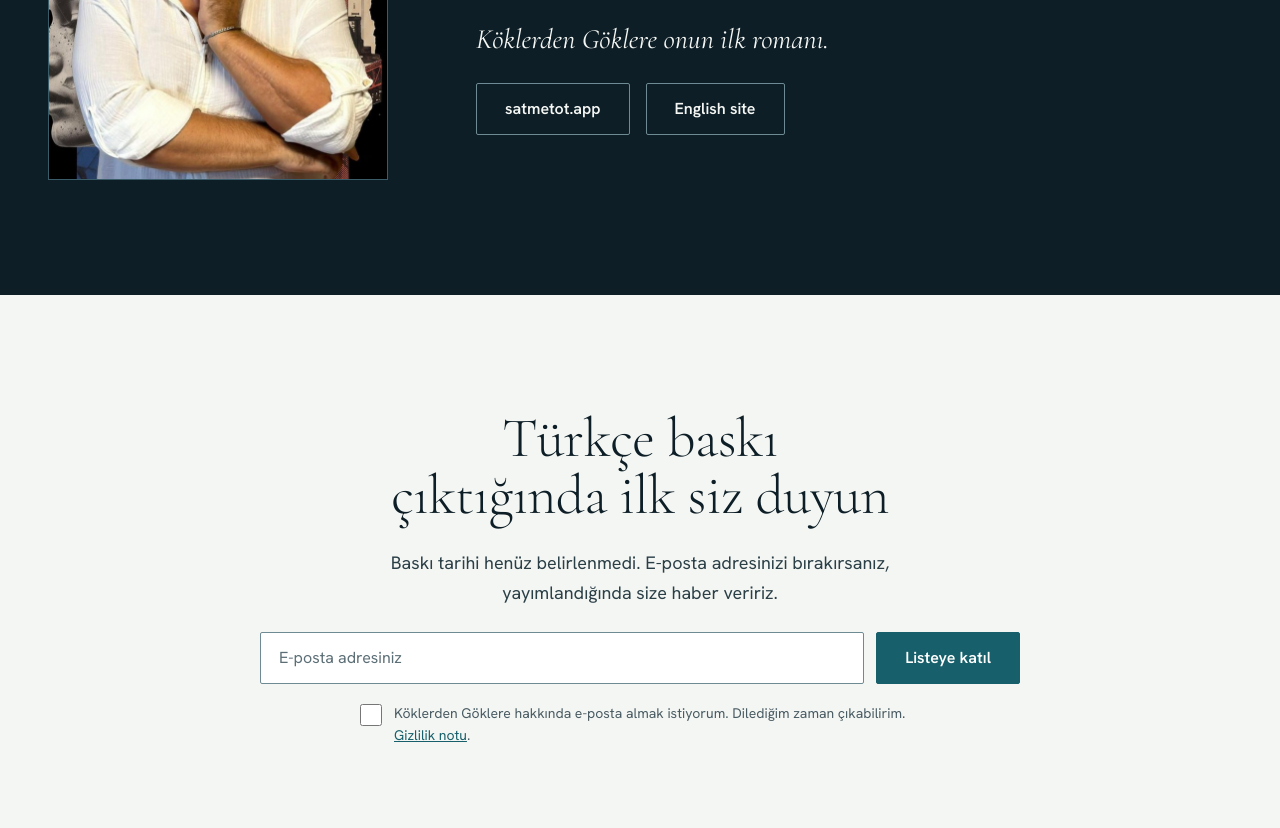
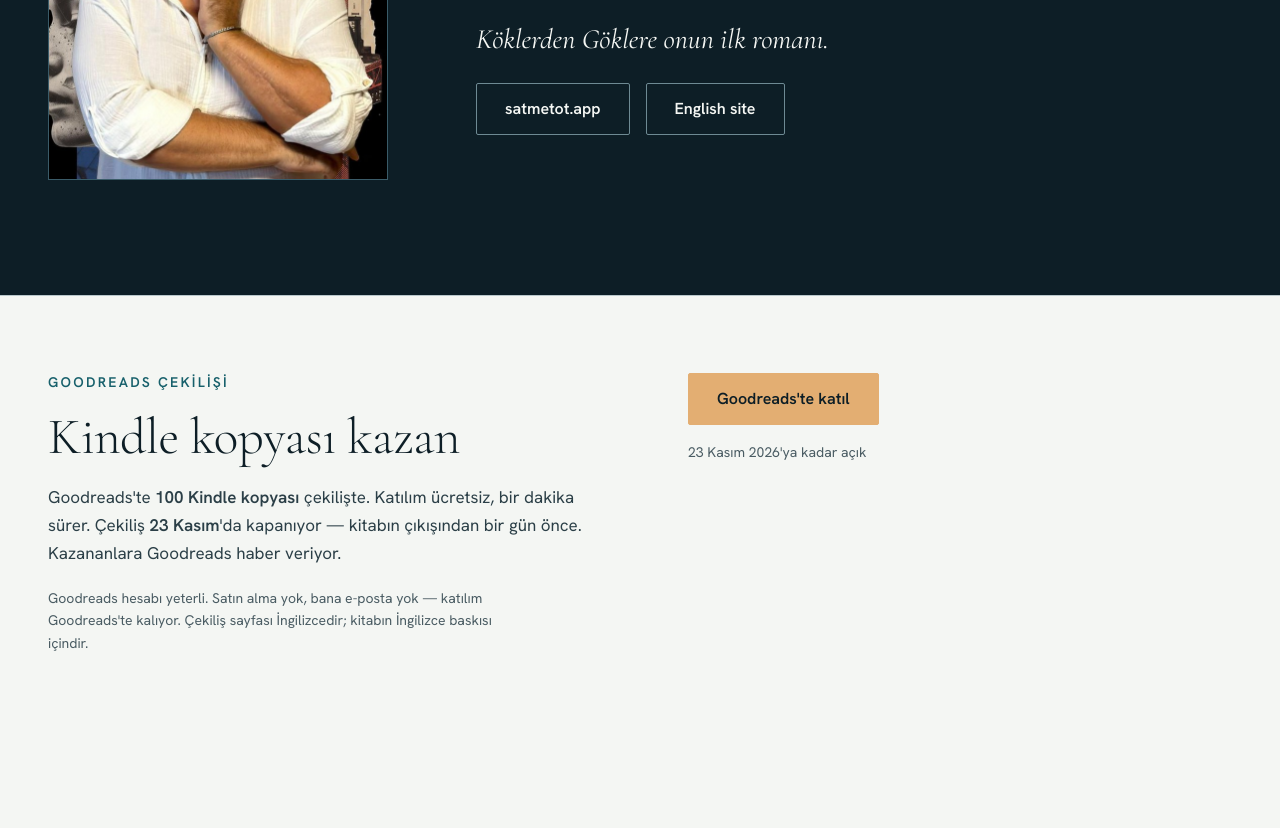
Before and after one commit to erdogansemsiyeci-ship-it/rootstoskynovel-site, a plain HTML site: page tr/index.html in a window 1280 px wide. Shown: the part 1972-2800 px from the top of the page. Drawn offline with nearby package versions, Linux system fonts and the light colour scheme.

Commit message:
TR sayfaya Goodreads cekilisi bolumu + nav linki eklendi (TR okur /tr/ sayfasinda kaliyor ama cekilisi goremiyordu)

```diff
--- a/tr/index.html
+++ b/tr/index.html
@@ -34,6 +34,7 @@
       <div class="nav-links">
         <a href="#kitap">Kitap</a>
         <a href="#yazar">Yazar</a>
+        <a href="#cekilis">Çekiliş</a>
         <a href="#newsletter">Haber listesi</a>
         <a class="btn btn-ghost btn-sm" href="/" hreflang="en" lang="en">EN</a>
         <a class="btn btn-amber btn-sm" href="#newsletter">Haber ver</a>
@@ -111,6 +112,21 @@
     </div>
   </section>
 
+  <section id="cekilis" class="giveaway" aria-labelledby="cekilis-h">
+    <div class="wrap two">
+      <div class="stack">
+        <p class="eyebrow">Goodreads çekilişi</p>
+        <h2 id="cekilis-h" class="h2" style="font-size:clamp(32px,4vw,52px)">Kindle kopyası kazan</h2>
+        <p class="lead" style="max-width:34em">Goodreads'te <strong>100 Kindle kopyası</strong> çekilişte. Katılım ücretsiz, bir dakika sürer. Çekiliş <strong>23 Kasım</strong>'da kapanıyor — kitabın çıkışından bir gün önce. Kazananlara Goodreads haber veriyor.</p>
+        <p style="font-size:14px;line-height:1.6;color:var(--muted);max-width:34em">Goodreads hesabı yeterli. Satın alma yok, bana e-posta yok — katılım Goodreads'te kalıyor. Çekiliş sayfası İngilizcedir; kitabın İngilizce baskısı içindir.</p>
+      </div>
+      <div class="gw-card">
+        <p style="margin:0 0 18px"><a class="btn btn-amber" href="https://www.goodreads.com/giveaway/show/455663" rel="noopener" target="_blank">Goodreads'te katıl</a></p>
+        <p style="font-size:14px;color:var(--muted);margin:0">23 Kasım 2026'ya kadar açık</p>
+      </div>
+    </div>
+  </section>
+
   <section id="newsletter">
     <div class="news">
       <h2 class="h2" style="font-size:clamp(34px,4.4vw,56px)">Türkçe baskı çıktığında ilk siz duyun</h2>
```
